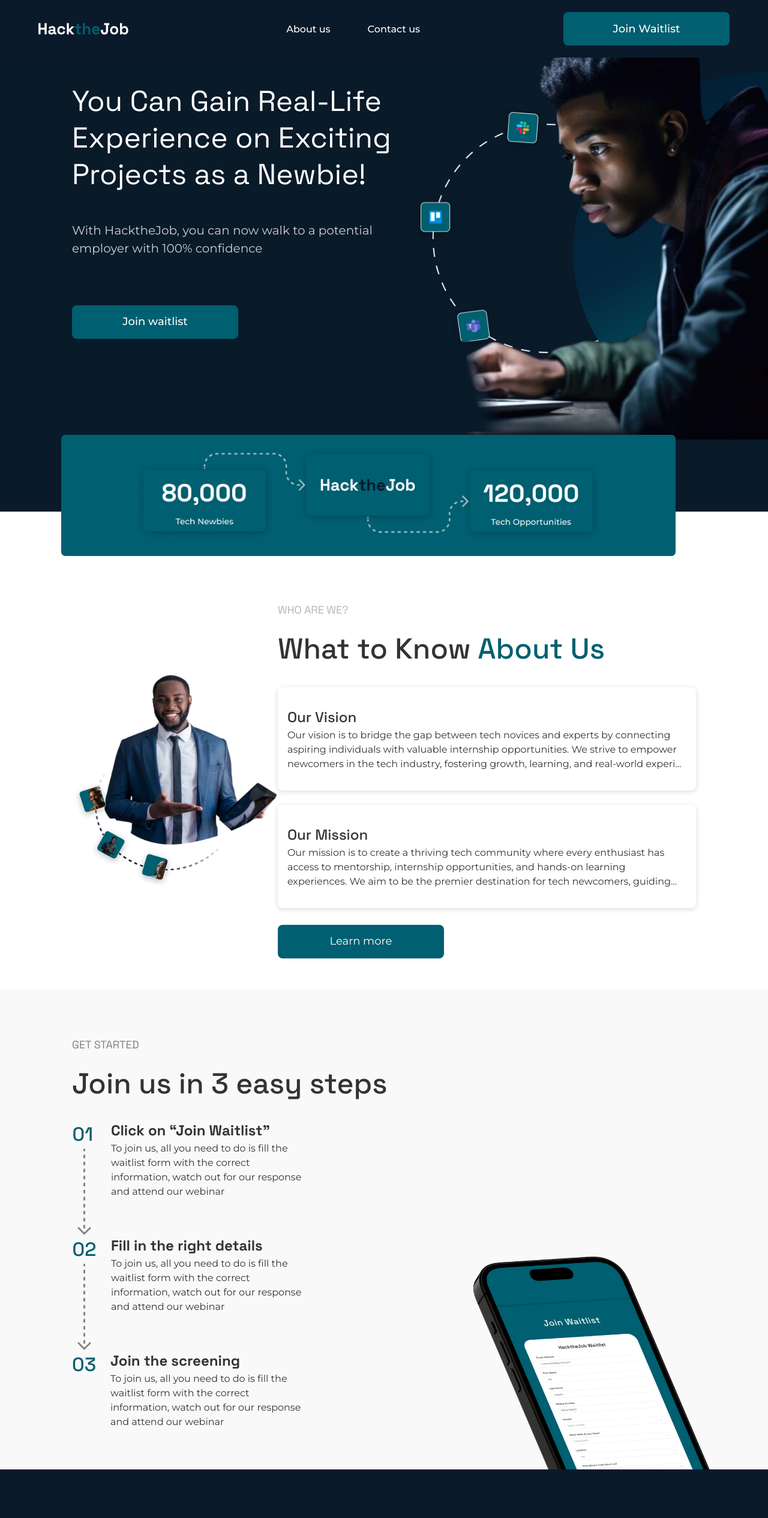
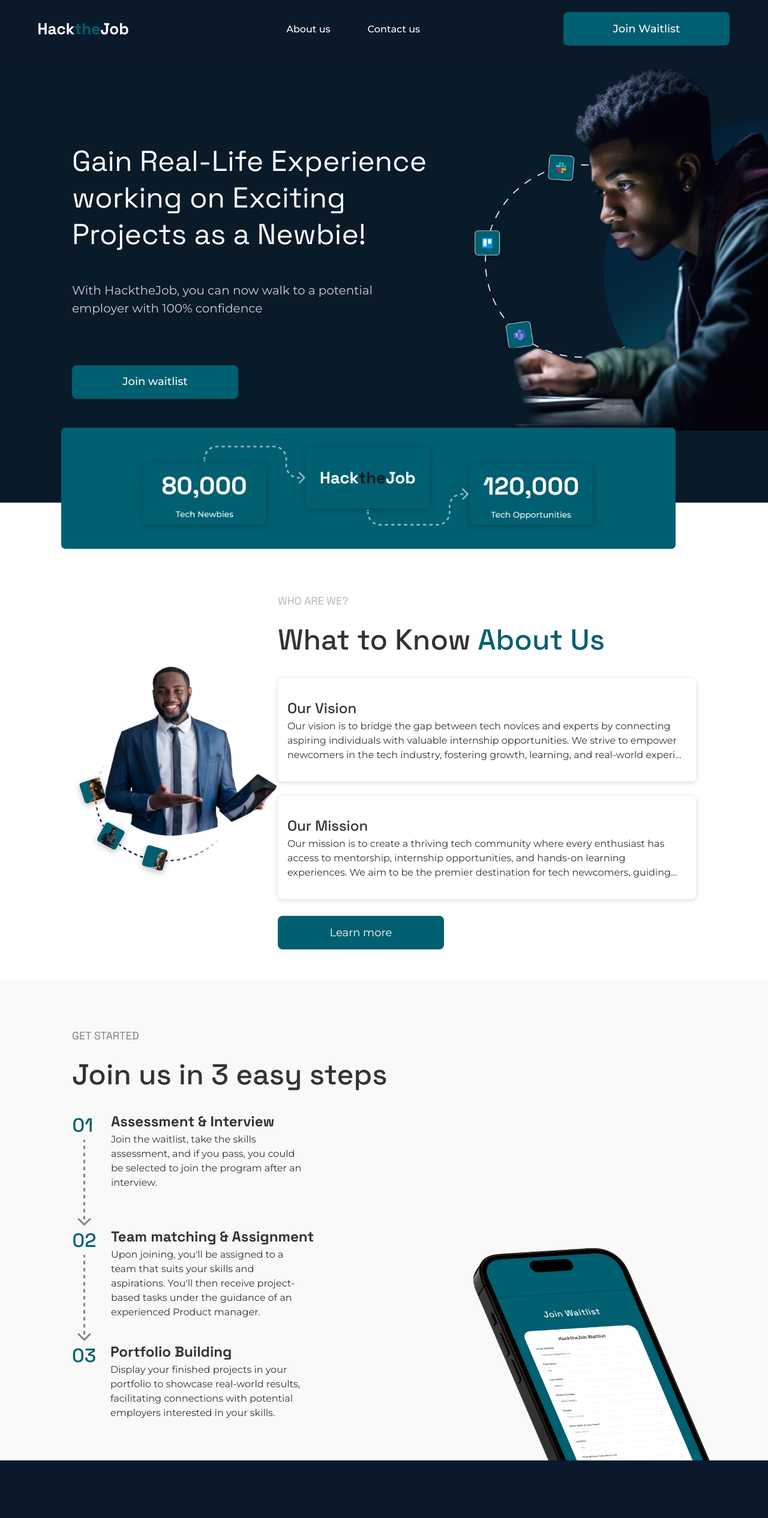
Before and after one commit to Grazac-Project/Prooval-website, a Next.js app: page / in a window 1280 px wide. Shown: the top 2531 px of the page at 60% size. Built offline with nearby package versions, Linux system fonts and the light colour scheme.

Commit message:
modal for waitlist developed

```diff
--- a/src/app/page.js
+++ b/src/app/page.js
@@ -1,23 +1,26 @@
 import Footer from '@/components/footer/footer'
 import Navbar from '@/components/navbar/nav'
 import Image from 'next/image'
+import Link from 'next/link'
 
 export default function Home() {
   return (
     <main className="">
       <Navbar/>
-      <section className='relative bg-[#091A29] flex justify-between sm:justify-center sm:flex-wrap pl-[120px] xl:pl-[80px] lg:pl-[50px] md:pl-[25px] sm:pl-[16px] sm:pr-[16px] pb-[120px] sm:pb-[31px] sm:block sm:text-center '>
-
+      <section className='relative bg-[#091A29] flex justify-between sm:justify-center sm:flex-wrap pl-[120px] xl:pl-[80px] lg:pl-[50px] md:pl-[25px] sm:pl-[16px] sm:pr-[16px] pb-[120px] sm:pb-[31px] sm:block sm:text-center pt-[100px]'>
+        {/* <div className='h-[88px]'></div> */}
         <div className=''>
-          <h1 className='font-grotesk w-[558px] xl:w-[458px] sm:w-[80%] xm:w-[90%] sm:m-auto sm:mb-[24px] text-[48px] xl:text-[40px] lg:text-[36px] xm:text-[30px] text-[#fff] pt-[137.5px] xl:pt-[47.5px] lg:pt-[27px] pb-6 xl:p-2 leading-[61.25px] md:leading-[40.83px] sm:text-center'>
-            You Can Gain Real-Life Experience on Exciting Projects as a Newbie!
+          <h1 className='font-grotesk w-[652px] xl:w-[458px] sm:w-[80%] xm:w-[90%] sm:m-auto sm:mb-[24px] text-[48px] xl:text-[40px] lg:text-[36px] xm:text-[30px] text-[#fff] pt-[137.5px] xl:pt-[47.5px] lg:pt-[27px] pb-6 xl:p-2 leading-[61.25px] md:leading-[40.83px] sm:text-center'>
+          Gain Real-Life Experience working on Exciting Projects as a Newbie!
           </h1>
           <p className='font-mont w-[558px] xl:w-[408px] sm:w-[80%] xm:w-[90%] sm:m-auto sm:mb-[24px] text-[20px] lg:text-[18px] font-normal leading-[30px] md:leading-[24px] text-[#fff] opacity-80 mb-20 xl:mb-[24px] mt-6 xl:mt-2 sm:text-center'>
             With HacktheJob, you can now walk to a potential employer with 100% confidence
           </p>
-          <button className='bg-[#005F70] font-mont text-[18px] leading-[21.94px] font-medium text-[#fff] p-[10px] w-[277px] h-[56px] rounded-lg lg:mb-[20px]'>Join waitlist</button>
+          <Link href='/waitList'>
+            <button className='bg-[#005F70] font-mont text-[18px] leading-[21.94px] font-medium text-[#fff] p-[10px] w-[277px] h-[56px] rounded-lg lg:mb-[20px]'>Join waitlist</button>
+          </Link>
         </div>
-        <div>
+        <div className='pt-[]'>
           <Image src='/landinghero.png' width={685} height={834} alt='a guy reading'/>
         </div>
         {/* <div className='sm:pt-[43px] mx-auto w-[90]'> */}
@@ -75,9 +78,11 @@ export default function Home() {
               Our mission is to create a thriving tech community where every enthusiast has access to mentorship, internship...
             </p>
           </div>
-          <button className='bg-[#005F70] text-[18px] text-[#fff] font-mont leading-[21.94px] rounded-[8px] w-[277px] sm:w-[100%] h-[56px]'>
-            Learn more
-          </button>
+          <Link href='/aboutUs'>
+            <button className='bg-[#005F70] text-[18px] text-[#fff] font-mont leading-[21.94px] rounded-[8px] w-[277px] sm:w-[100%] h-[56px]'>
+              Learn more
+            </button>
+          </Link>
         </div>
       </section>
       <section className='flex xm:block items-end justify-between sm:justify-center sm:flex-wrap  bg-[#F9F9F9] text-[#333333] pl-[120px] xl:pl-[80px] lg:pl-[50px] md:pl-[25px] pr-[60px] xl:pr-[30px] lg:pr-0'>
@@ -90,9 +95,9 @@ export default function Home() {
               <Image src={'/line.png'} width={23} height={151} alt='line' />
             </div>
             <div className='w-[323px] md:w-[300px]'>
-              <h4 className='font-grotesk font-bold text-[24px] md:text-[20px] leading-9 md:leading-[30px]'>Click on “Join Waitlist”</h4>
-              <p className='font-mont font-normal text-[16px] leading-6'>To join us, all you need to do is fill the waitlist form with the correct information,
-                  watch out for our response and attend our webinar
+              <h4 className='font-grotesk font-bold text-[24px] md:text-[20px] leading-9 md:leading-[30px]'>Assessment & Interview</h4>
+              <p className='font-mont font-normal text-[16px] leading-6'>
+                Join the waitlist, take the skills assessment, and if you pass, you could be selected to join the program after an interview.
               </p>
             </div>
           </div>
@@ -102,10 +107,9 @@ export default function Home() {
               <Image src={'/line.png'} width={23} height={151} alt='line' />
             </div>
             <div className='w-[323px] md:w-[300px]'>
-              <h4 className='font-grotesk font-bold text-[24px] md:text-[20px] leading-9 md:leading-[30px]'>Fill in the right details</h4>
+              <h4 className='font-grotesk font-bold text-[24px] md:text-[20px] leading-9 md:leading-[30px] w-[339px] sm:w-[100%]'>Team matching & Assignment</h4>
               <p className='font-mont font-normal text-[16px] leading-6'>
-                To join us, all you need to do is fill the waitlist form with the correct information,
-                watch out for our response and attend our webinar
+                Upon joining, you'll be assigned to a team that suits your skills and aspirations. You'll then receive project-based tasks under the guidance of an experienced Product manager.
               </p>
             </div>
           </div>
@@ -115,9 +119,8 @@ export default function Home() {
               {/* <Image src={'/line.png'} width={23} height={151} alt='line' /> */}
             {/* </div> */}
             <div className='w-[323px] md:w-[300px]'>
-              <h4 className='font-grotesk font-bold text-[24px] md:text-[20px] text-[#333] leading-9 md:leading-[30px]'>Join the screening</h4>
-              <p className='font-mont font-normal text-[16px] leading-6'>To join us, all you need to do is fill the waitlist form with the correct information,
-                  watch out for our response and attend our webinar
+              <h4 className='font-grotesk font-bold text-[24px] md:text-[20px] text-[#333] leading-9 md:leading-[30px]'>Portfolio Building</h4>
+              <p className='font-mont font-normal text-[16px] leading-6'>Display your finished projects in your portfolio to showcase real-world results, facilitating connections with potential employers interested in your skills.
               </p>
             </div>
           </div>
--- a/src/app/waitList/page.js
+++ b/src/app/waitList/page.js
@@ -1,6 +1,6 @@
 "use client";
 
-import React from "react";
+import React, {useState} from "react";
 import Classes from "./wait.module.css";
 import Image from "next/image";
 import { useForm } from "react-hook-form";
@@ -9,7 +9,12 @@ import { yupResolver } from "@hookform/resolvers/yup";
 import Navbar from "@/components/navbar/nav";
 import axios from "axios";
 import Footer from "@/components/footer/footer";
+import Modal from "@/components/modal/modal";
+import { useRouter } from 'next/navigation'
+
 const WaitList = () => {
+  const router = useRouter();
+  const [showModal, setShowModal] = useState(true)
   const schema = yup.object().shape({
     email: yup.string().required(),
     name: yup.string().required(),
@@ -33,6 +38,7 @@ const WaitList = () => {
       .post("https://hack-d-jobs-6b8f81a0524b.herokuapp.com/api/v1/user/create", data)
       .then((resp) => {
         console.log(resp);
+        setShowModal(true)
       })
       .catch((error) => {
         console.error("Error making POST request:", error.message);
@@ -42,9 +48,13 @@ const WaitList = () => {
     Fetch(data);
     console.log(data);
   };
+  const closeModal = () => {
+    router.push('/')
+  }
   return (
     <>
       <Navbar />
+      {showModal ? <Modal modalClose={closeModal} /> : (<>
       <div className={Classes.waitListContainer}>
         <div className={Classes.pad}></div>
         <div className={Classes.heroText}>
@@ -172,6 +182,7 @@ const WaitList = () => {
         </section>
       </div>
       <Footer/>
+    </>)}
     </>
   );
 };
--- a/src/components/footer/footer.js
+++ b/src/components/footer/footer.js
@@ -1,14 +1,16 @@
 import Image from 'next/image'
-import React from 'react'
+import Link from 'next/link'
 
 const Footer = () => {
   return (
     <footer className='bg-[#0A1A2A]'>
         <div className='flex  justify-between sm:justify-center xm:justify-start sm:flex-wrap sm:flex-col-reverse bg-[#0A1A2A] px-[120px] xl:px-[80px] lg:pl-[60px] md:pl-[25px] lg:pr-[30px] pt-[86px] xl:pt-[66px] md:pt-[40px] mb-[168px] sm:mb-[29px] text-[#fff]'>
             <div className=''>
-                <p className='w-[188px] h-[48px] font-grotesk font-bold text-[32px] leading-[48px] text-[#fff]'>
-                    Hack<span className='font-medium text-[#005F70]'>the</span>Job
-                </p>
+                <Link href='/'>
+                    <p className='w-[188px] h-[48px] font-grotesk font-bold text-[32px] leading-[48px] text-[#fff]'>
+                        Hack<span className='font-medium text-[#005F70]'>the</span>Job
+                    </p>
+                </Link>
                 <p className='h-8 flex gap-4 mt-[10px]'>
                     <Image src='/gmail.png' width={32} height={32} alt='gmail logo'  />
                     <Image src='/instagram.png' width={32} height={32} alt='instagram logo' />
--- /dev/null
+++ b/src/components/modal/modal.js
@@ -0,0 +1,19 @@
+import Image from 'next/image'
+
+const Modal = ({modalClose}) => {
+  return (
+    <section className=' relative'>
+        <div className='bg-[black] opacity-[60%] h-screen w-screen z-[1000]' onClick={modalClose}></div>
+        <div className='w-[720px] lg:w-[600px] md:w-[85%] h-[436px] sm:h-[400px] mx-auto bg-[#fff] rounded-[24px] border-solid border-[1px] border-[#fff] z-[9900] absolute top-[calc(20%)] xl:top-[calc(30%)] lg:top-[calc(20%)] md:top-[calc(20%)] sm:top-[calc(15%)] left-[calc(25%)] xl:left-[calc(17%)] lg:left-[calc(14%)] md:left-[calc(14%)] sm:left-[calc(10%)]'>
+            <Image src='/confirm.png' width={120} height={120} alt='confirm' className='mx-auto pt-[98.5px] sm:pt-[50px] pb-[10px]' />
+            <h4 className='font-grotesk font-bold text-[32px] lg:text-[30px] md:text-[28px] leading-[40.83px] lg:leading-[38px] md:leading-[36px] text-[#333333] text-center'>Registration Confirmed</h4>
+            <p className='font-mont font-normal text-base text-center pb-[126.5px] sm:pb-[70px] sm:px-[20px]'>Thank you for joining our waitlist, be sure to check your email for any updates.</p>
+        <span className='text-[24px] absolute top-[20px] right-[20px] text-[#373737] z-[10001]' onClick={modalClose}>&times;</span>
+        </div>
+
+
+    </section>
+  )
+}
+
+export default Modal
```
Also changed, not shown: public/confirm.png (added).
